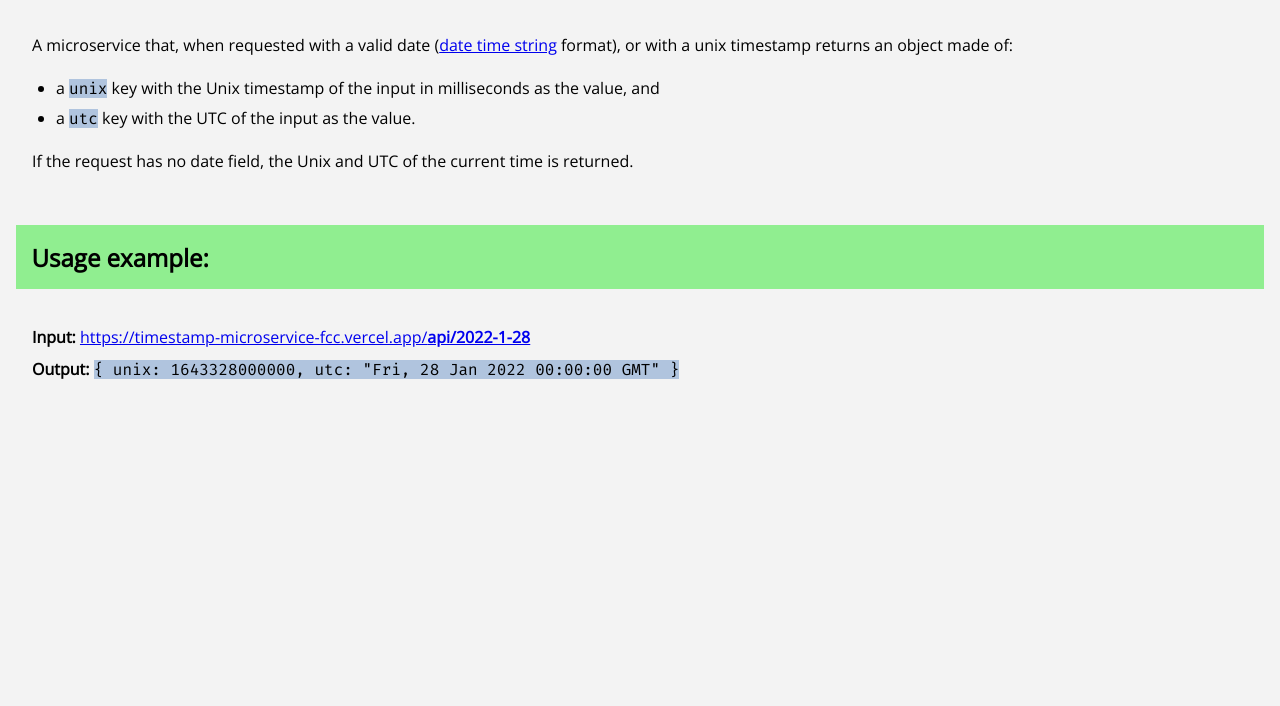
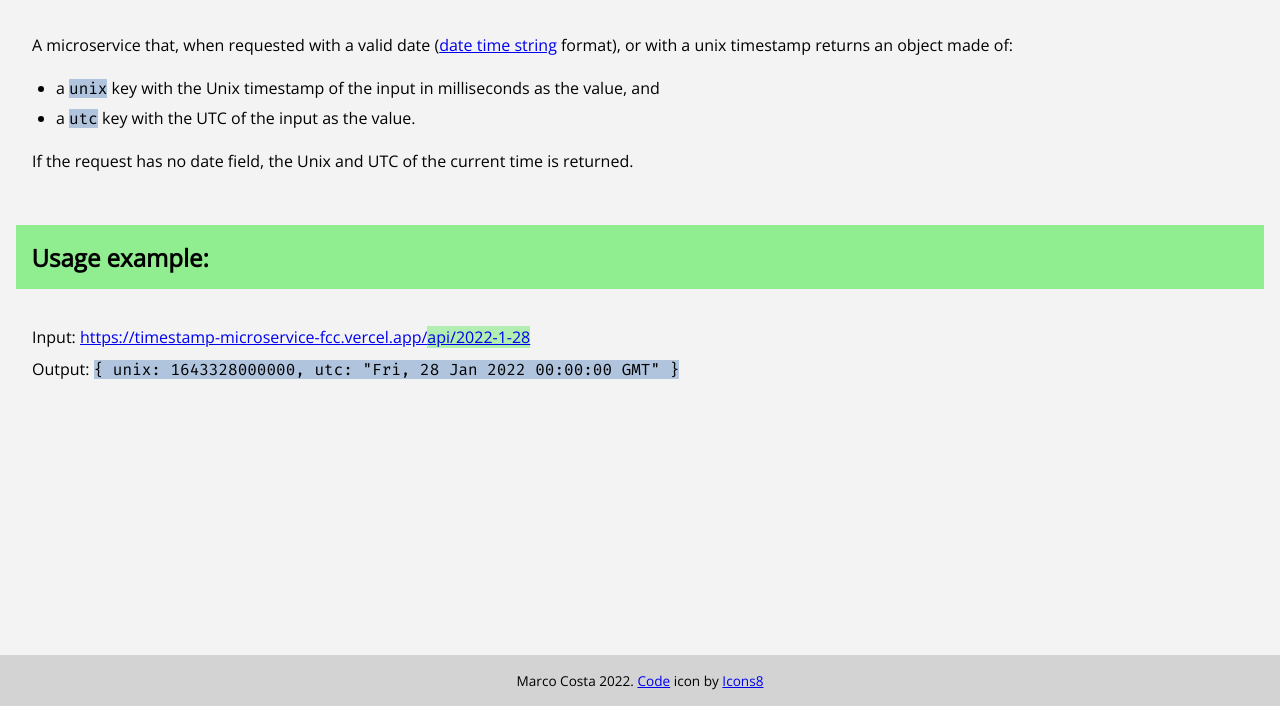
Before and after one commit to marcocosta1618/microservice-timestamp, a website: page views/index.html in a window 1280 px wide. Shown: the part 94-800 px from the top of the page. Drawn offline with nearby package versions, Linux system fonts and the light colour scheme.

Commit message:
Add footer and footer style
Signed-off-by: marcocosta1618 <marcocosta1618@gmail.com>

```diff
--- a/public/style.css
+++ b/public/style.css
@@ -4,33 +4,42 @@
    padding: 0;
 }
 
+html, body {
+   height: 100%;  /* footer on page bottom with flexbox*/
+}
+
 body {
-   padding: 1rem;
+   display: flex;
+   flex-direction: column;
    font-family: 'Open Sans', sans-serif;
    background-color: #f3f3f3;
 }
 
+.content {
+   flex: 1 0 auto;
+}
+
 h1 {
    padding: 0.5em;
-   margin-bottom: 2rem;
+   margin: 1rem 1rem 2rem;
    text-align: center;
    background-color: lightgreen;
 }
 h2 {
    padding: 0.65em;
-   margin: 3rem 0 2rem;
+   margin: 3rem 1rem 2rem;
    background-color: lightgreen;
 }
 
 p {
-   margin: 0 1rem;
+   margin: 0 2rem;
    line-height: 200%;
 }
 
 ul {
    display: block;
    list-style-type: disc;
-   margin: 1rem;
+   margin: 1rem 2rem;
 }
 
 li {
@@ -41,3 +50,15 @@ code {
    font-family: 'Fira Mono', monospace;
    background-color: lightsteelblue;
 }
+
+span {
+   background-color: #b2eeb2;
+}
+
+footer {
+   flex-shrink: 0;
+   padding: 0.75rem;
+   text-align: center;
+   font-size: 0.85rem;
+   background-color: #d3d3d3;
+}
--- a/views/index.html
+++ b/views/index.html
@@ -9,10 +9,12 @@
    <link rel="preconnect" href="https://fonts.gstatic.com" crossorigin>
    <link href="https://fonts.googleapis.com/css2?family=Fira+Mono&family=Open+Sans&display=swap" rel="stylesheet">
    <link rel="stylesheet" href="/public/style.css">
+   <link rel="icon" type="image/png" href="/public/icons8-code-64.png">
    <title>Timestamp Microservice</title>
 </head>
 
 <body>
+   <div class="content">
       <h1>Timestamp Microservice</h1>
       <p>A microservice that, when requested with a valid date (<a
             href="https://tc39.es/ecma262/#sec-date-time-string-format" target="_blank">date time string</a> format), or
@@ -25,13 +27,13 @@
       <p>If the request has no date field, the Unix and UTC of the current time is returned.</p>
       <h2>Usage example:</h2>
       <p>
-      <strong>Input:</strong>
+         Input:
          <a href="https://timestamp-microservice-marcocosta1618.vercel.app//api/2022-1-28">
-         https://timestamp-microservice-fcc.vercel.app/<strong>api/2022-1-28</strong>
+            https://timestamp-microservice-fcc.vercel.app/<span>api/2022-1-28</span>
          </a>
       </p>
       <p>
-      <strong>Output:</strong>
+         Output:
          <code>
          {
             unix: 1643328000000,
@@ -39,6 +41,11 @@
          }
       </code>
       </p>
+   </div>
+   <footer>
+      <p>Marco Costa 2022. <a target="_blank" href="https://icons8.com/icon/43988/code">Code</a> icon by <a
+            target="_blank" href="https://icons8.com">Icons8</a></p>
+   </footer>
 </body>
 
 </html>
```
Lines whose indentation alone changed are shown as unchanged.
